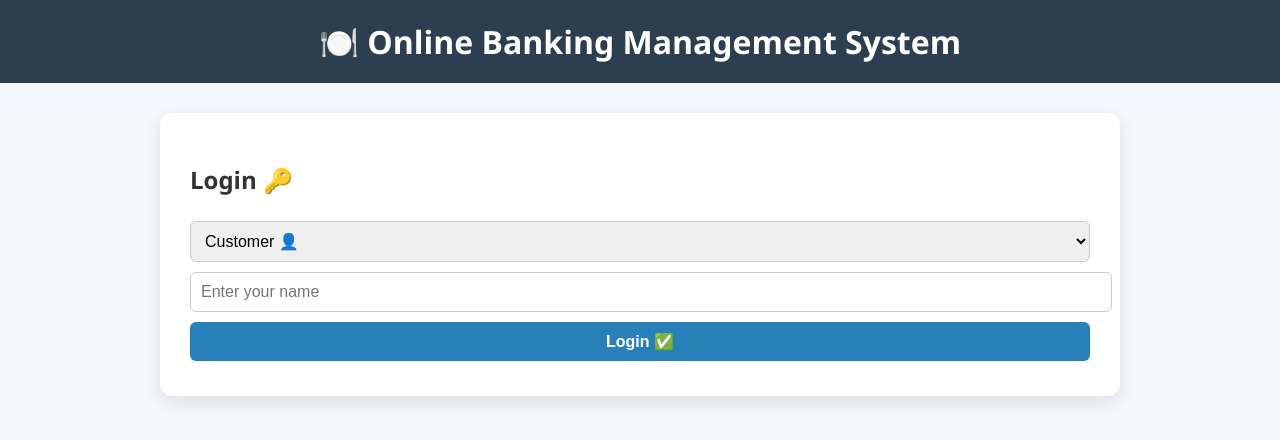
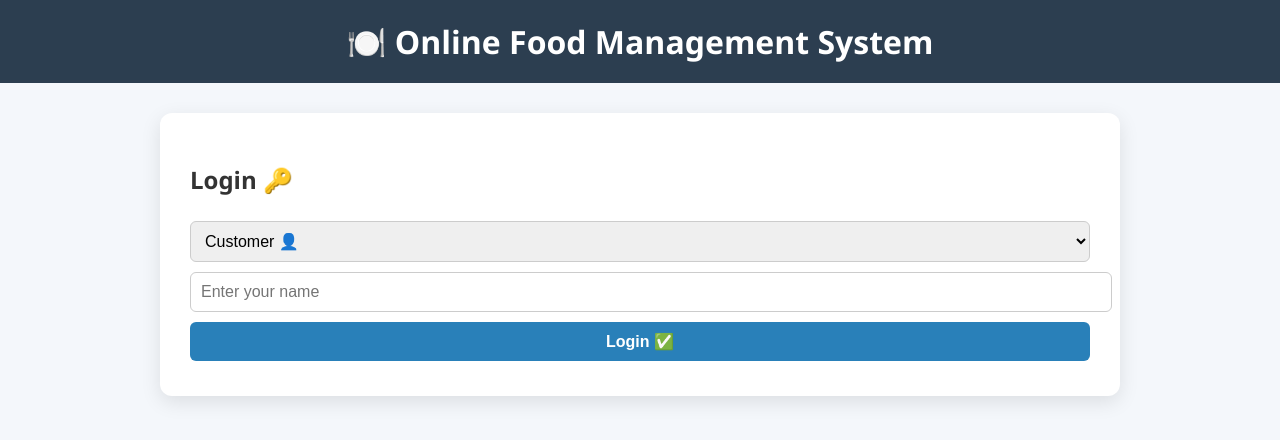
Before and after one commit to 2303A52463/Food-managment, a plain HTML site: page index.html in a window 1280 px wide. Drawn offline with Linux system fonts and the light colour scheme.

Commit message:
Update index.html

```diff
--- a/index.html
+++ b/index.html
@@ -26,7 +26,7 @@
 </head>
 <body>
 
-<header>🍽️ Online Banking Management System</header>
+<header>🍽️ Online Food Management System</header>
 
 <div class="container">
 
```
